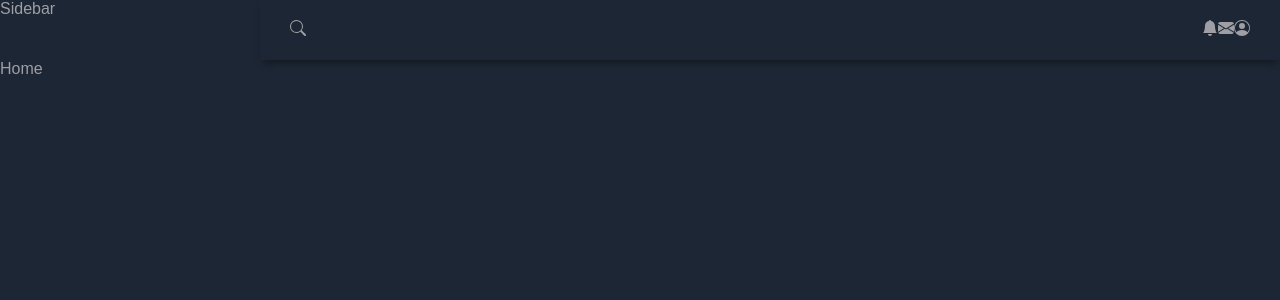
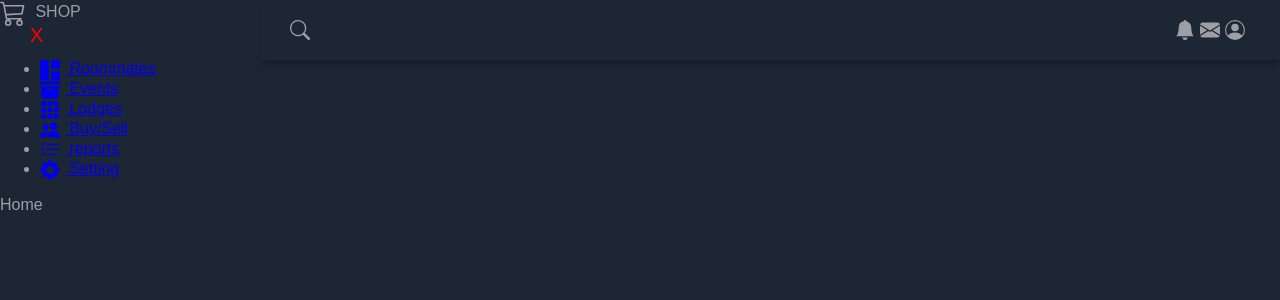
Before and after one commit to Goodybag37/react-dashboard1, a React (Create React App) app: page / in a window 1280 px wide. Shown: the top 300 px of the page. Built offline with nearby package versions, Linux system fonts and the light colour scheme.

Commit message:
customizing the sidebar

```diff
--- a/src/App.css
+++ b/src/App.css
@@ -17,6 +17,28 @@ body {
   height: 100vh;
 }
 
+.icon {
+  vertical-align: middle;
+  line-height: 1px;
+  font-size: 20px;
+}
+.icon_header {
+  vertical-align: middle;
+  line-height: 1px;
+  font-size: 26px;
+}
+.icon, .icon_header {
+  margin-right: 5px;
+}
+
+.close_icon {
+  color: red;
+  margin-left: 30px;
+  margin-top: 10px;
+  cursor: pointer;
+}
+
+
 /* Header */
 .header {
   grid-area: header;
--- a/src/Sidebar.jsx
+++ b/src/Sidebar.jsx
@@ -1,11 +1,53 @@
-import React from "react";
+import React from 'react'
+import
+{BsCart3, BsGrid1X2Fill, BsFillArchiveFill, BsFillGrid3X3GapFill, BsPeopleFill,
+  BsListCheck, BsFillGearFill}
+ from 'react-icons/bs'
 
-function Sidebar (){
-    return (
-        <div>
-            Sidebar
+function Sidebar({openSidebarToggle, OpenSidebar}) {
+  return (
+    <aside id="sidebar" className={openSidebarToggle ? "sidebar-responsive": ""}>
+        <div className='sidebar-title'>
+            <div className='sidebar-brand'>
+                <BsCart3  className='icon_header'/> SHOP
+            </div>
+            <span className='icon close_icon' onClick={OpenSidebar}>X</span>
         </div>
-    )
+
+        <ul className='sidebar-list'>
+            <li className='sidebar-list-item'>
+                <a href="/roommates">
+                    <BsGrid1X2Fill className='icon'/> Roommates
+                </a>
+            </li>
+            <li className='sidebar-list-item'>
+                <a href="/events">
+                    <BsFillArchiveFill className='icon'/> Events
+                </a>
+            </li>
+            <li className='sidebar-list-item'>
+                <a href="/lodges">
+                    <BsFillGrid3X3GapFill className='icon'/> Lodges
+                </a>
+            </li>
+            <li className='sidebar-list-item'>
+                <a href="/buyandsell">
+                    <BsPeopleFill className='icon'/> Buy/Sell
+                </a>
+            </li>
+            <li className='sidebar-list-item'>
+                <a href="/reports">
+                    <BsListCheck className='icon'/> reports
+                </a>
+            </li>
+            <li className='sidebar-list-item'>
+                <a href="settings">
+                    <BsFillGearFill className='icon'/> Setting
+                </a>
+            </li>
+        </ul>
+    </aside>
+  )
 }
 
 export default Sidebar
```
